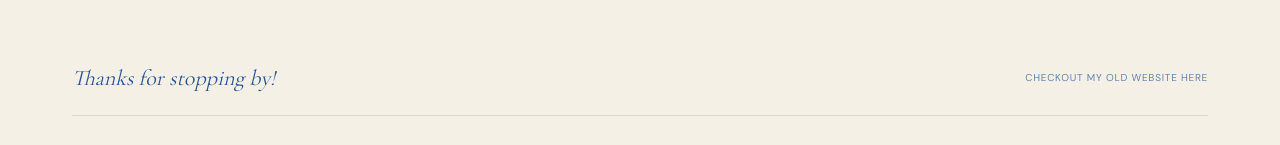
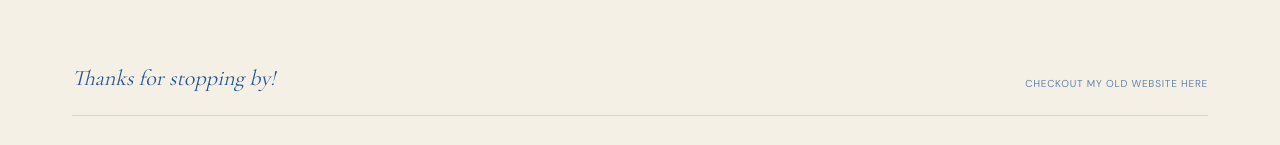
Before and after one commit to quynhan-tr/v22, a Next.js app: page / in a window 1280 px wide. Shown: the part 3224-3369 px from the top of the page. Built offline with nearby package versions, Linux system fonts and the light colour scheme; no server answers.

Commit message:
style: small spacing

```diff
--- a/src/components/home/joys-section.css
+++ b/src/components/home/joys-section.css
@@ -290,6 +290,7 @@
 
 .joys-old-website {
   margin-left: auto;
+  transform: translateY(6px);
   color: #6384ad;
   font-family: var(--font-sans-body), sans-serif;
   font-size: 10px;
```
